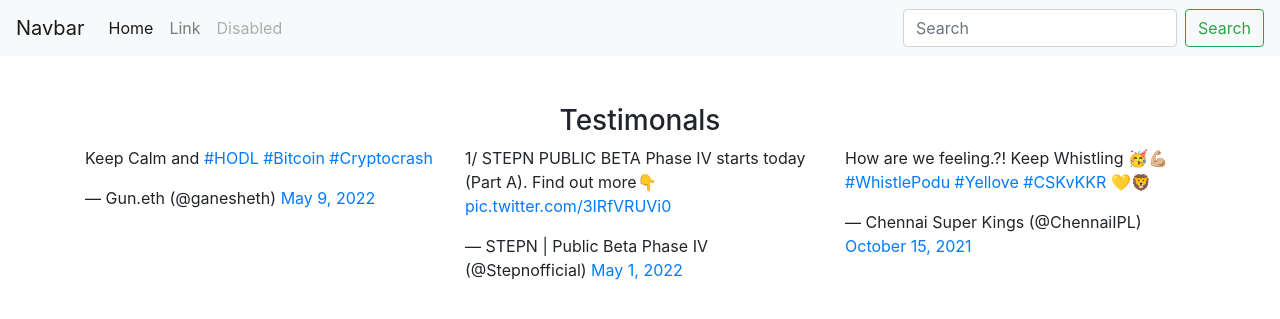
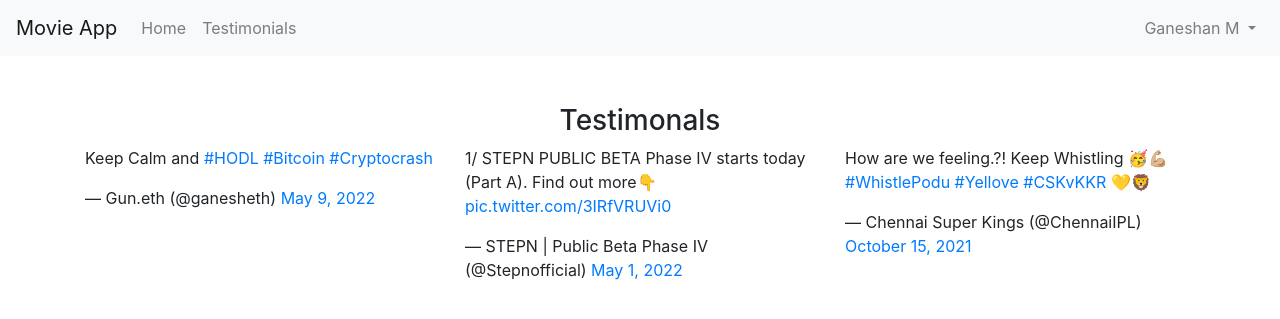
Before and after one commit to 0xgun/movieapp, a Django app: page /testimonials in a window 1280 px wide. Shown: the top 319 px of the page. Run offline with Django 4.2, Linux system fonts and the light colour scheme; some libraries are stand-ins or nearby versions.

Commit message:
update nav bar

```diff
--- a/movieapp/templates/testimonials.html
+++ b/movieapp/templates/testimonials.html
@@ -20,28 +20,35 @@
     integrity="sha384-ho+j7jyWK8fNQe+A12Hb8AhRq26LrZ/JpcUGGOn+Y7RsweNrtN/tE3MoK7ZeZDyx"
     crossorigin="anonymous"></script>
   <nav class="navbar navbar-expand-lg navbar-light bg-light">
-    <button class="navbar-toggler" type="button" data-toggle="collapse" data-target="#navbarTogglerDemo03"
-      aria-controls="navbarTogglerDemo03" aria-expanded="false" aria-label="Toggle navigation">
+    <a class="navbar-brand" href="#">Movie App</a>
+    <button class="navbar-toggler" type="button" data-toggle="collapse" data-target="#navbarSupportedContent"
+      aria-controls="navbarSupportedContent" aria-expanded="false" aria-label="Toggle navigation">
       <span class="navbar-toggler-icon"></span>
     </button>
-    <a class="navbar-brand" href="#">Navbar</a>
 
-    <div class="collapse navbar-collapse" id="navbarTogglerDemo03">
-      <ul class="navbar-nav mr-auto mt-2 mt-lg-0">
-        <li class="nav-item active">
-          <a class="nav-link" href="#">Home <span class="sr-only">(current)</span></a>
+    <div class="collapse navbar-collapse" id="navbarSupportedContent">
+      <ul class="navbar-nav mr-auto">
+        <li class="nav-item ">
+          <a class="nav-link" href="/">Home </a>
         </li>
         <li class="nav-item">
-          <a class="nav-link" href="#">Link</a>
-        </li>
-        <li class="nav-item">
-          <a class="nav-link disabled" href="#" tabindex="-1" aria-disabled="true">Disabled</a>
+          <a class="nav-link" href="/movieapp/templates/testimonials.html">Testimonials</a>
         </li>
       </ul>
-      <form class="form-inline my-2 my-lg-0">
-        <input class="form-control mr-sm-2" type="search" placeholder="Search" aria-label="Search">
-        <button class="btn btn-outline-success my-2 my-sm-0" type="submit">Search</button>
-      </form>
+      <ul class="navbar-nav">
+        <li class="nav-item dropdown">
+          <a class="nav-link dropdown-toggle" href="#" id="navbarDropdown" role="button" data-toggle="dropdown"
+            aria-haspopup="true" aria-expanded="false">
+            Ganeshan M
+          </a>
+          <div class="dropdown-menu" aria-labelledby="navbarDropdown">
+            <a class="dropdown-item" href="#">Profile</a>
+            <a class="dropdown-item" href="#">Settings</a>
+            <div class="dropdown-divider"></div>
+            <a class="dropdown-item" href="#">Log Out</a>
+          </div>
+        </li>
+      </ul>
     </div>
   </nav>
   <div class="container">
```
Also changed, not shown: movieapp/templates/home.html (+15 -5 lines).
